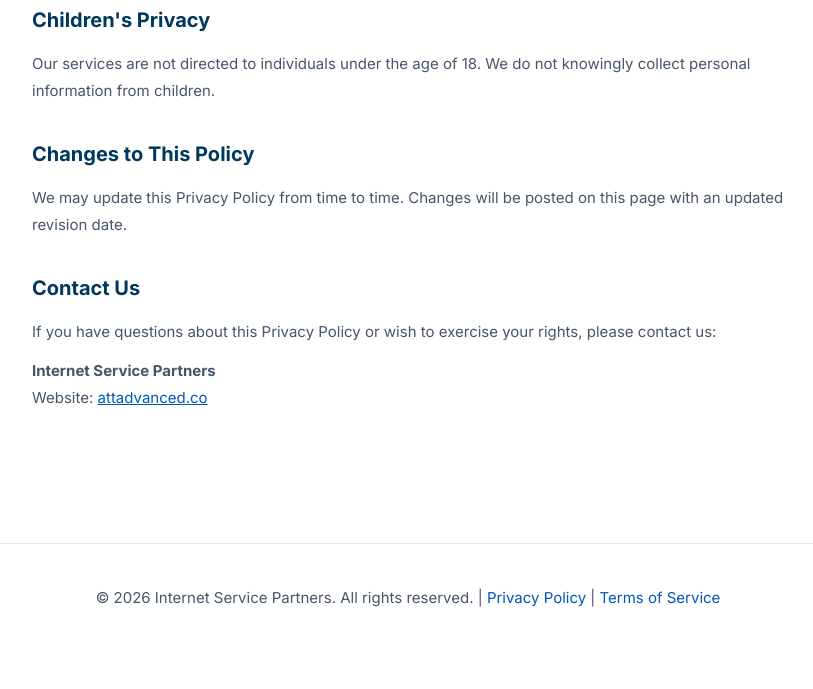
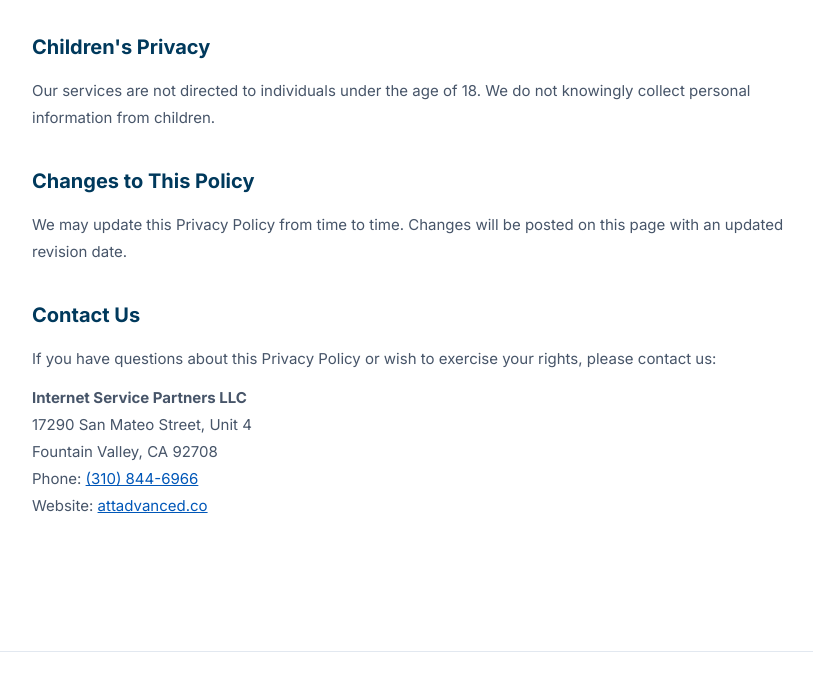
Before and after one commit to Internetsp/ISPwebsite, a plain HTML site: page privacy.html in a window 1280 px wide. Shown: the part 2314-3003 px from the top of the page, without its empty margins (232-1045 px from the left). Before the commit the page ends 2977 px from the top, so only its background shows below. Drawn offline with Linux system fonts and the light colour scheme.

Commit message:
Update privacy: SMS opt-in non-sharing + address

```diff
--- a/privacy.html
+++ b/privacy.html
@@ -55,7 +55,7 @@
             <li><strong>Opt-Out:</strong> You may opt out of text messages at any time by replying <strong>STOP</strong> to any message. You will receive a confirmation and no further messages will be sent.</li>
             <li><strong>Help:</strong> Reply <strong>HELP</strong> for assistance or contact us directly</li>
             <li><strong>Msg & Data Rates:</strong> Standard message and data rates may apply depending on your mobile carrier plan</li>
-            <li><strong>No Sharing:</strong> We do not sell, rent, or share your phone number or SMS opt-in data with third parties for their marketing purposes. SMS consent is not a condition of purchase.</li>
+            <li><strong>No Sharing of Opt-In Data:</strong> We do not sell, rent, or share your phone number or SMS opt-in data with third parties for their marketing or promotional purposes. Text messaging opt-in data and consent will not be shared with any third parties. SMS consent is not a condition of any purchase.</li>
         </ul>
 
         <h2>How We Share Your Information</h2>
@@ -90,7 +90,10 @@
 
         <h2>Contact Us</h2>
         <p>If you have questions about this Privacy Policy or wish to exercise your rights, please contact us:</p>
-        <p><strong>Internet Service Partners</strong><br>
+        <p><strong>Internet Service Partners LLC</strong><br>
+        17290 San Mateo Street, Unit 4<br>
+        Fountain Valley, CA 92708<br>
+        Phone: <a href="tel:+13108446966" style="color:#0057B8">(310) 844-6966</a><br>
         Website: <a href="https://attadvanced.co" style="color:#0057B8">attadvanced.co</a></p>
     </div>
     <div class="footer">
```
